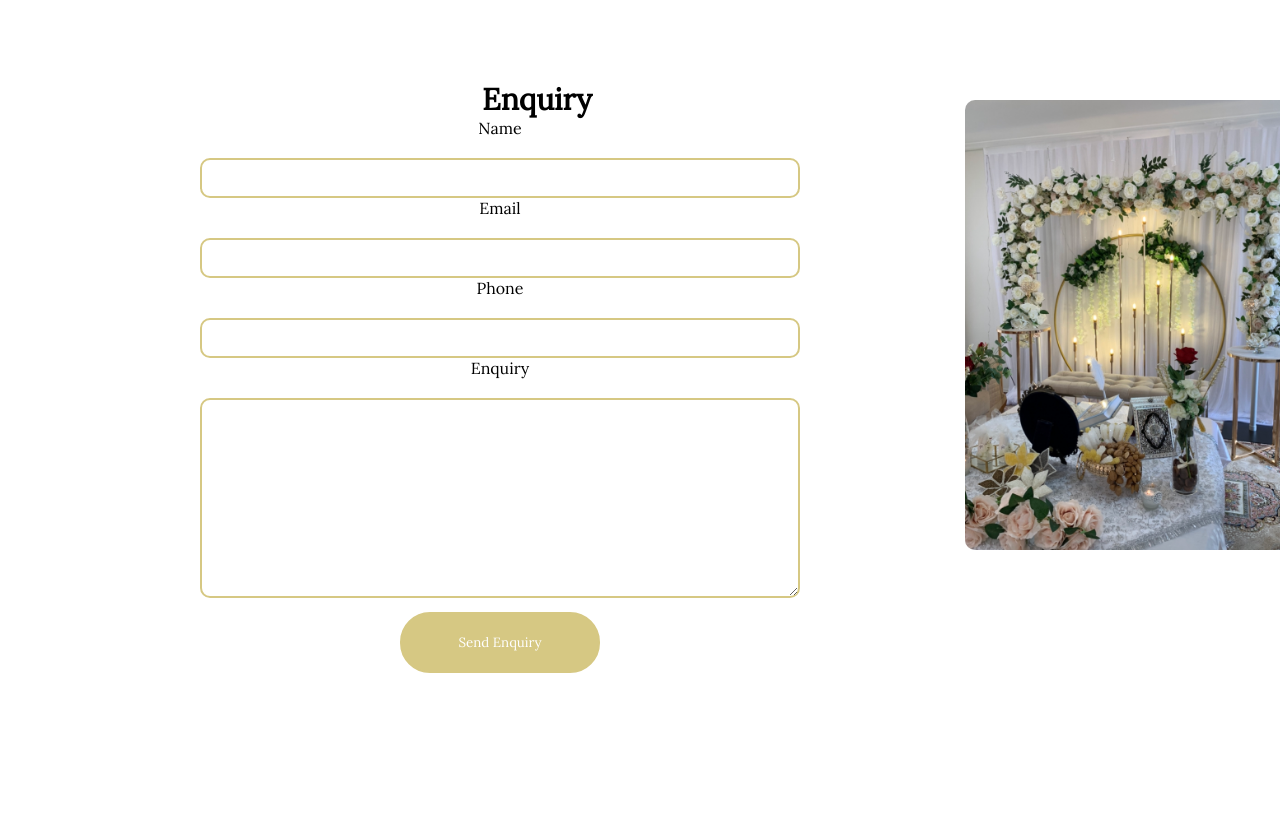
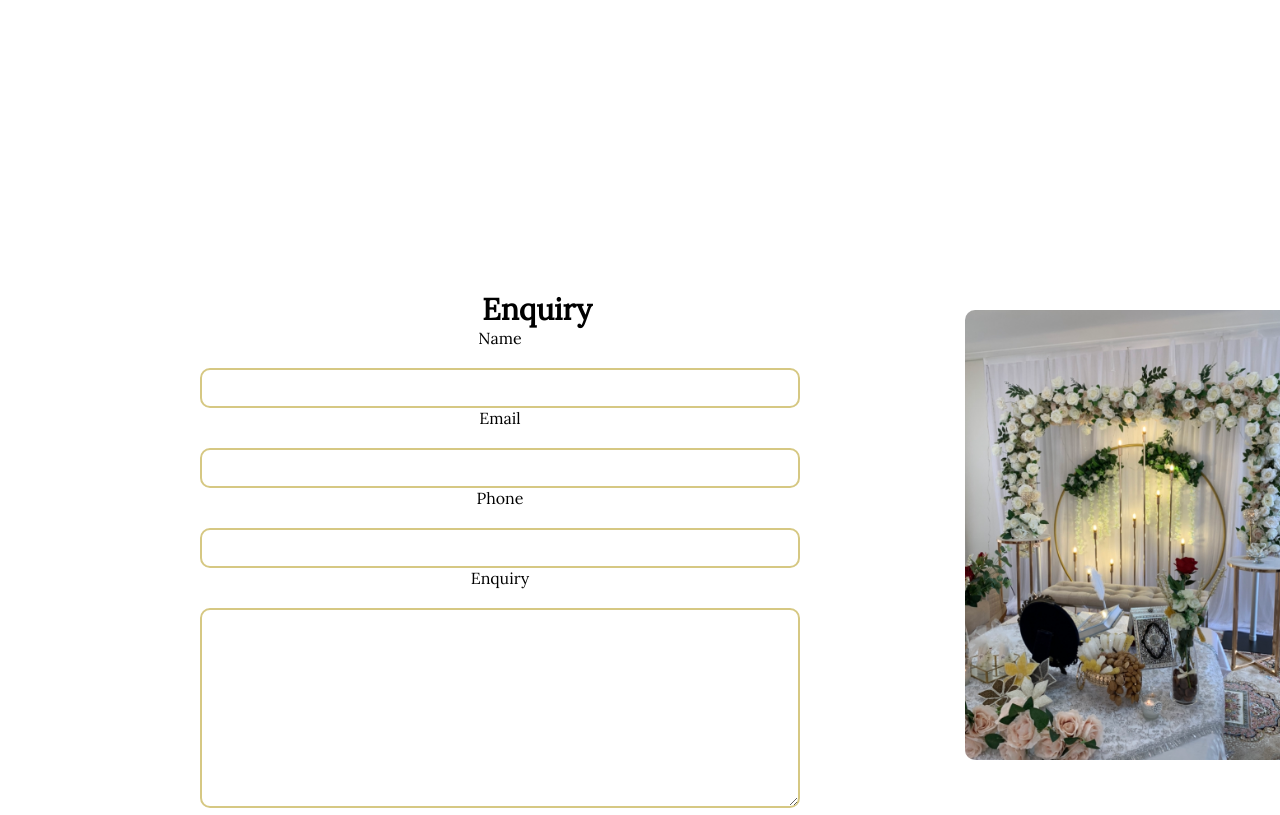
Before and after one commit to SaeedAmini439/mywebsite, a website: page index.html in a window 1280 px wide. Shown: the part 4892-5707 px from the top of the page. Drawn offline with nearby package versions, Linux system fonts and the light colour scheme.

Commit message:
Update index.css
enquiry_wrapper = padding-top 210px => added

```diff
--- a/index.css
+++ b/index.css
@@ -472,6 +472,7 @@ a{
     display: flex;
     margin-top: 80px;
     height: 1000px;
+    padding-top: 210px;
   }
 
   .enquiry_img{
```
